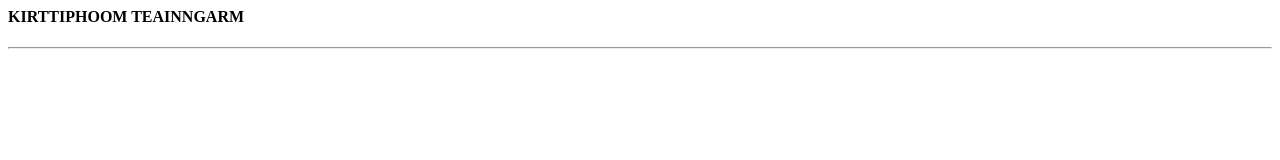
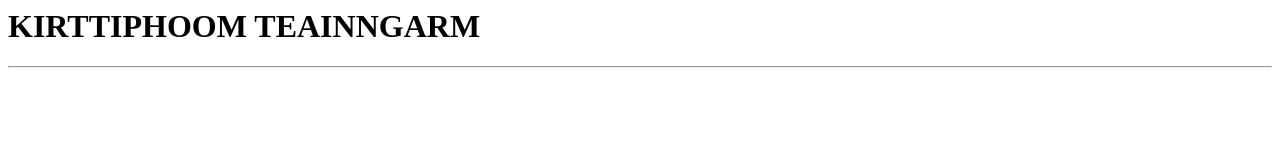
Before and after one commit to KirttiphoomEarth/SoftDve, a plain HTML site: page lab1/index.html in a window 1280 px wide. Drawn offline with Linux system fonts and the light colour scheme.

Commit message:
Update index.html

```diff
--- a/lab1/index.html
+++ b/lab1/index.html
@@ -6,7 +6,7 @@
     <title>Document</title>
 </head>
 <body>
-   <h4>KIRTTIPHOOM TEAINNGARM</h4>
+   <h1>KIRTTIPHOOM TEAINNGARM</h1>
    <hr/>
 </body>
 </html>
```
